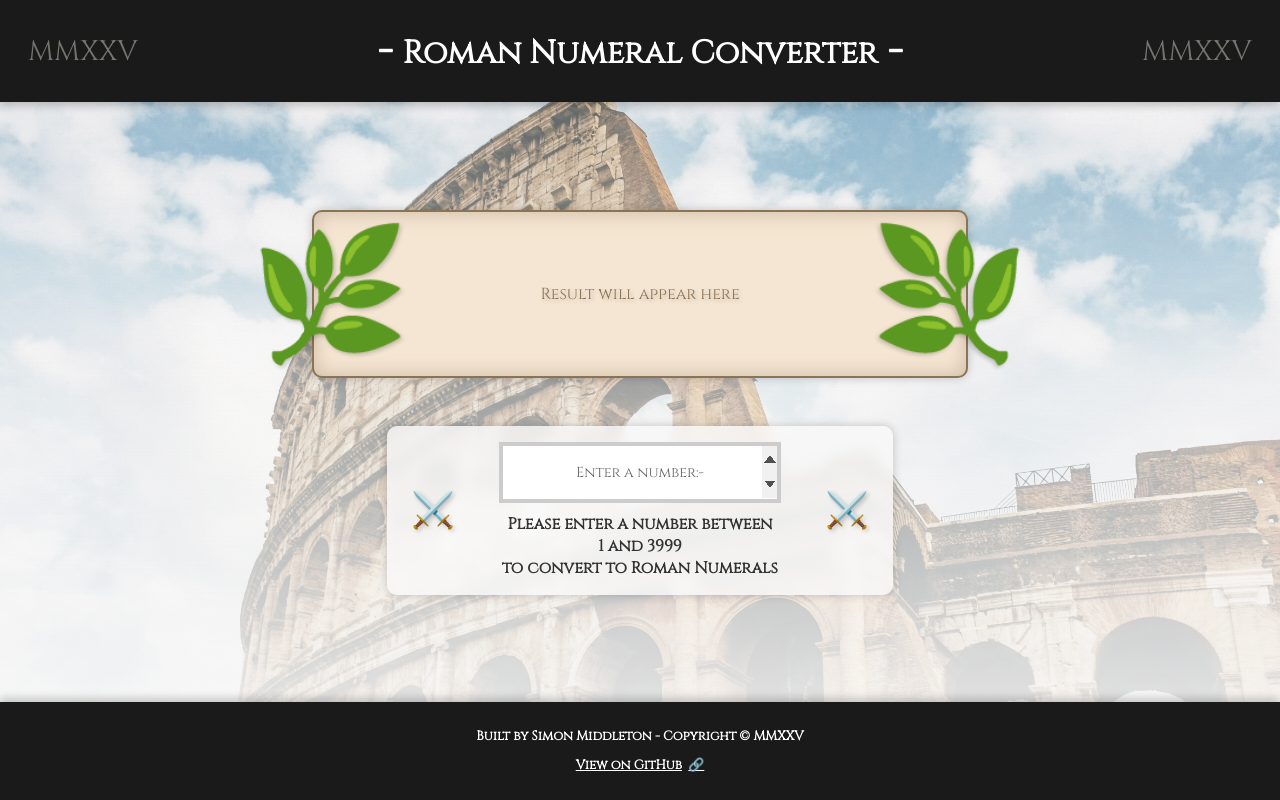
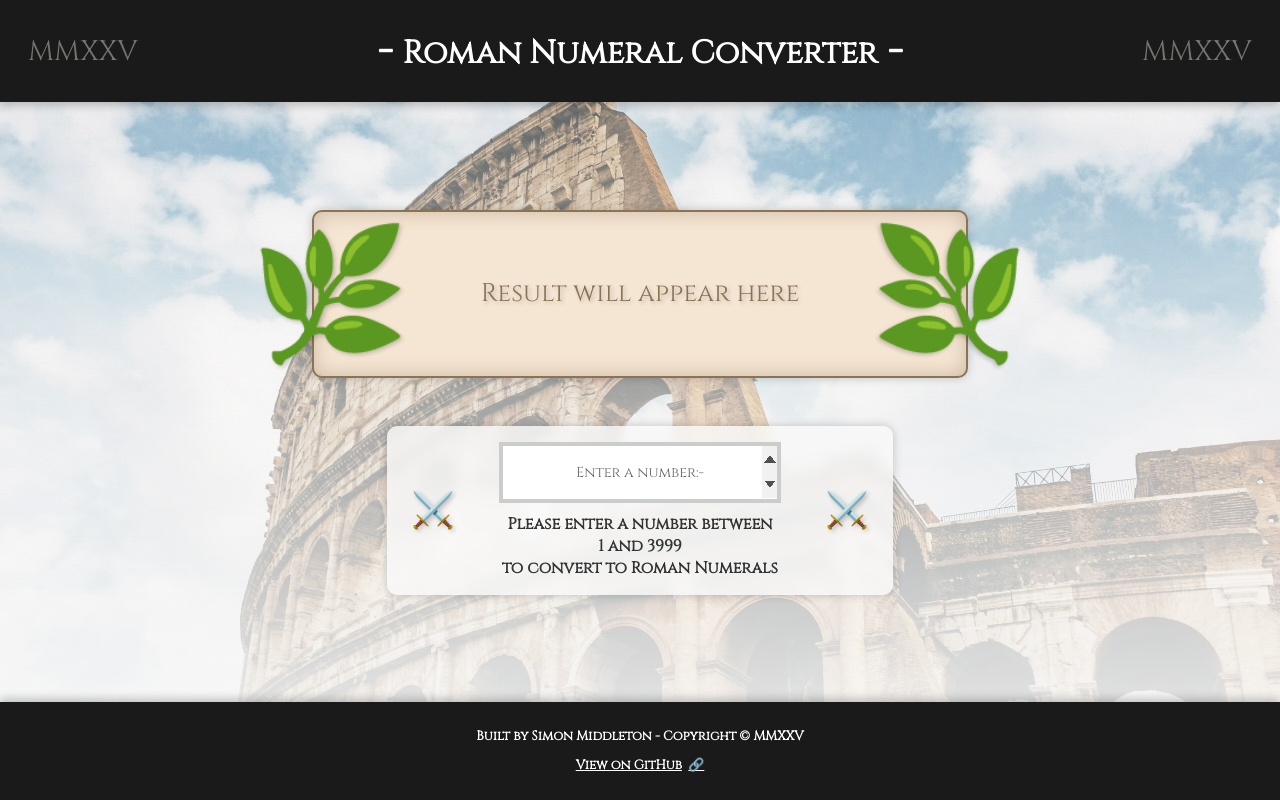
Before and after one commit to NoiseJunk/roman-numerals, a React (Vite) app: page / in a window 1280 px wide. Built offline with nearby package versions, Linux system fonts and the light colour scheme.

Commit message:
changed the results text

```diff
--- a/package.json
+++ b/package.json
@@ -24,13 +24,15 @@
     "@babel/preset-env": "^7.26.8",
     "@babel/preset-react": "^7.26.3",
     "@parcel/reporter-bundle-analyzer": "^2.13.3",
+    "@testing-library/react": "^16.2.0",
     "autoprefixer": "^10.4.20",
     "gh-pages": "^6.3.0",
     "jest": "^29.7.0",
     "parcel": "^2.13.3",
     "postcss": "^8.5.1",
     "postcss-nested": "^7.0.2",
-    "process": "^0.11.10"
+    "process": "^0.11.10",
+    "source-map-explorer": "^2.5.3"
   },
   "type": "module",
   "postcss": {
--- a/src/components/RomanNumeral.js
+++ b/src/components/RomanNumeral.js
@@ -2,9 +2,11 @@ import React from 'react';
 import styles from './RomanNumeral.module.css';
 
 function RomanNumeral({ result }) {
+    const displayText = result === '' ? <span>Result will appear here</span> : result;
+
     return (
         <div className={styles.romannumeral}>
-            <p className={styles.result}>{result}</p>
+            <p className={styles.result}>{displayText}</p>
         </div>
     );
 }
--- a/src/components/RomanNumeral.module.css
+++ b/src/components/RomanNumeral.module.css
@@ -88,6 +88,12 @@
     height: 100px;
     position: relative;
 
+    span {
+        font-size: 1.6rem;
+        font-weight: normal;
+        color: #8b7355;
+    }
+
     @media screen and (max-width: 768px) {
         font-size: 2rem;
         height: 50px;
@@ -98,10 +104,10 @@
 
     &:empty {
         &:before {
-            content: 'Result will appear here';
-            font-size: 1rem;
+            /* content: 'Result will appear here'; */
+            /* font-size: 1rem;
             font-weight: normal;
-            color: #8b7355;
+            color: #8b7355; */
 
         }
     }
```
Also changed, not shown: parcel-bundle-reports/default.html (+1 -1 lines), 1 other file (tests, documents, lock files or other folders).
